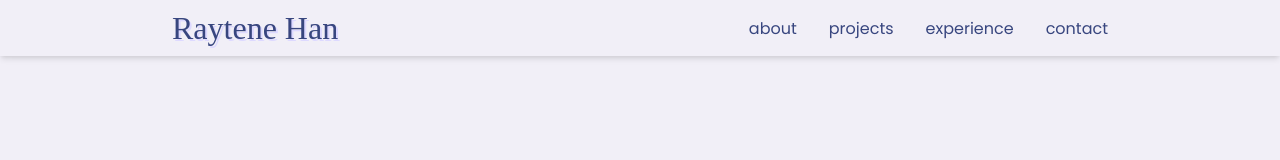
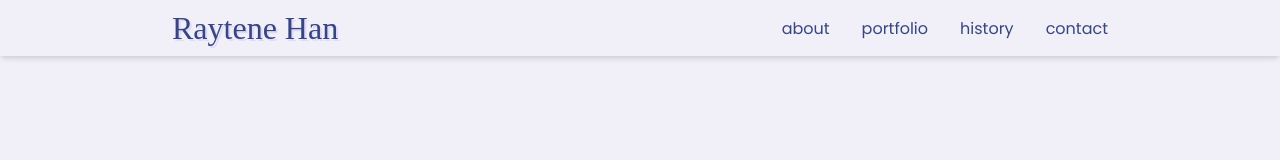
Before and after one commit to raytene-han/portfolio-v2, a React (Create React App) app: page / in a window 1280 px wide. Shown: the top 160 px of the page. Built offline with nearby package versions, Linux system fonts and the light colour scheme; a web font is replaced by a local one.

Commit message:
renamed sections and nav links

```diff
--- a/src/components/Homepage.js
+++ b/src/components/Homepage.js
@@ -58,10 +58,10 @@ function Homepage() {
       <Container id="about">
         <About />
       </Container>
-      <Container id="projects">
+      <Container id="portfolio">
         <TabCard tabs={projects} />
       </Container>
-      <Container id="experience">
+      <Container id="history">
         <Experience />
       </Container>
       <Container id="contact">
--- a/src/components/Navigation.js
+++ b/src/components/Navigation.js
@@ -56,7 +56,7 @@ const sideNavVariants = {
 };
 
 
-const menuLinks = ["about", "projects", "experience", "contact"];
+const menuLinks = ["about", "portfolio", "history", "contact"];
 
 function Navigation() {
   const [isExpanded, setIsExpanded] = useState(false);
@@ -101,7 +101,7 @@ function Navigation() {
                   smooth={true}
                   spy={true}
                   hashSpy={true}
-                  offset={100}
+                  offset={20}
                   data-text={link}
                   className="menu-link"
                 >
@@ -133,7 +133,7 @@ function Navigation() {
                   smooth={true}
                   spy={true}
                   hashSpy={true}
-                  offset={120}
+                  offset={30}
                   data-text={link}
                   className="menu-link"
                   onClick={() => { setIsExpanded(false); }}
--- a/src/components/TabCard.js
+++ b/src/components/TabCard.js
@@ -25,7 +25,7 @@ function TabsCard({ tabs }) {
   };
 
   return (
-    <StyledSectionLeft className="tabs" id="projects"
+    <StyledSectionLeft className="tabs"
       ref={ref}
       style={scrollIntoView}
     >
--- a/src/components/Timeline.js
+++ b/src/components/Timeline.js
@@ -68,10 +68,10 @@ function Experience() {
   };
 
   return (
-    <StyledSectionRight id="experience"
+    <StyledSectionRight
       ref={ref}
       style={scrollIntoView}>
-      <Title> Experience </Title>
+      <Title> History </Title>
       <div className="timeline">
         <ul>
           {work.map(company => (
```
